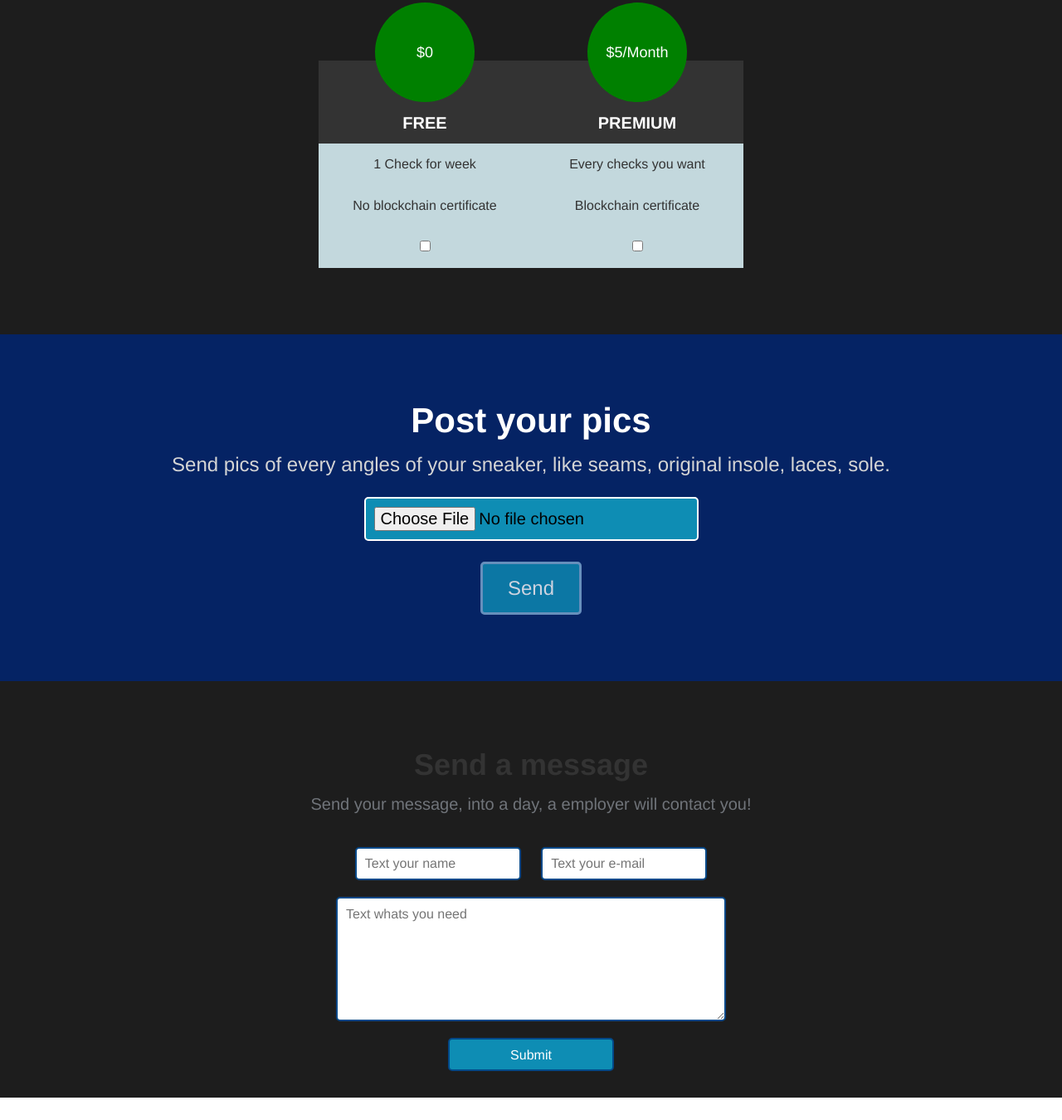
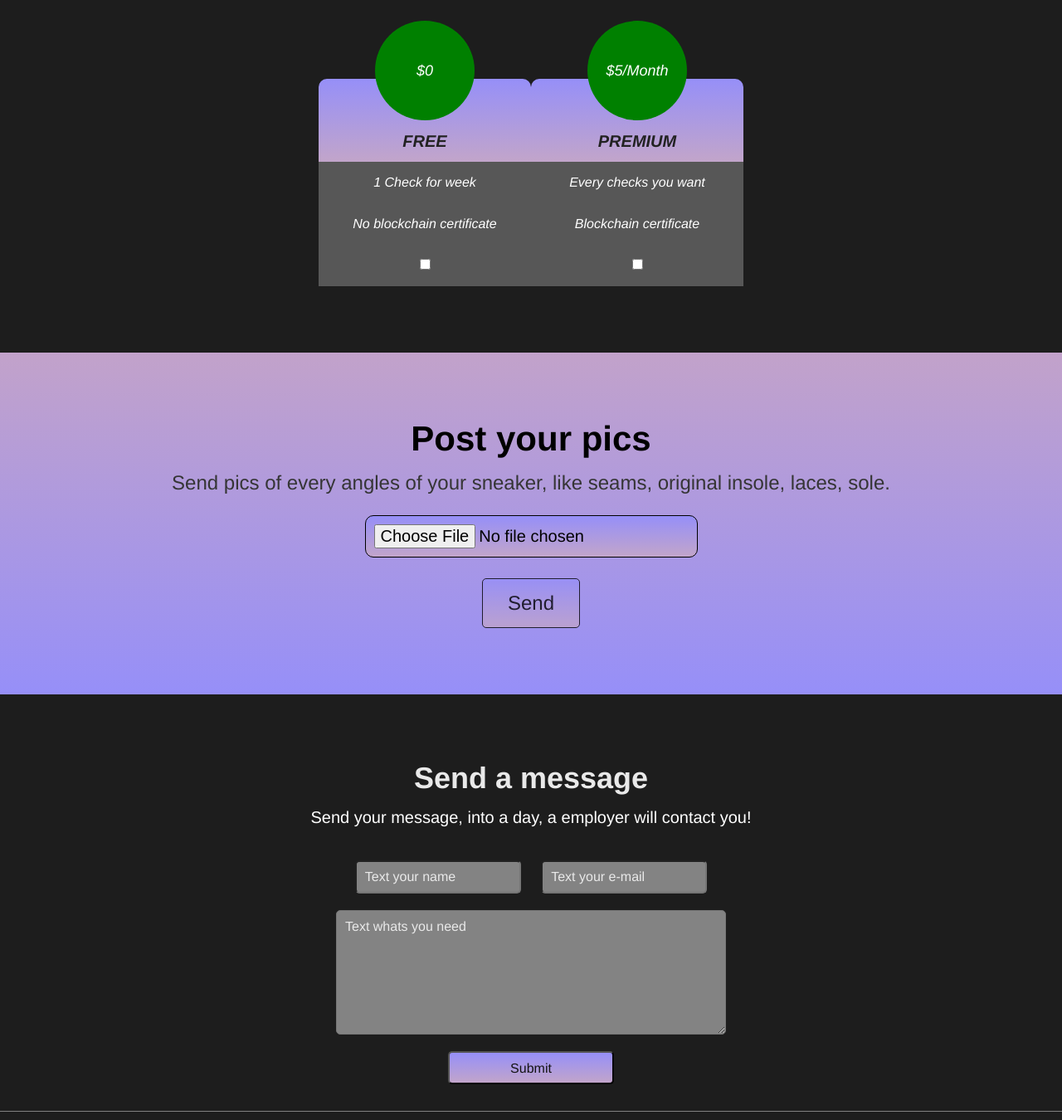
Before and after one commit to LerryHP/Aplicativo-de-certificacao, a plain HTML site: page home.html in a window 1280 px wide. Shown: the part 1210-2560 px from the top of the page at 83% size. Drawn offline with Linux system fonts and the light colour scheme; files that its build step writes are made by us from their sources.

Commit message:
Update styles.css

```diff
--- a/styles.css
+++ b/styles.css
@@ -3,15 +3,22 @@
     padding:0;
     font-family: helvetica;
     box-sizing: border-box;
+
 }
 
-h1,h2,h3{
+h1{
     color: #333;
 
 }
 
+h2{
+    color:#e9e9e9
+}
+
+
+
 p{
-    color: #70747a;
+    color: #ffffff;
 }
 
 
@@ -49,39 +56,46 @@ margin-right: 25px;
 }
 
 .navbar-itens a{
+
     color:white;
     text-decoration: none;
     transition: 0,5s;
 }
 
 .navbar-itens a:hover{
+
     color: #ccc;
 }
 
 .default-btn{
     padding: 15px 20px;
-    background-color: rgb(37, 74, 196);
+    background: linear-gradient(#968FF8, #c2a5ca);
     border-radius: 5px;
+
 }
 .navbar-itens .default-btn:hover{
-
+    transition: 2s;
     color:white;
-    background-color: rgb(31, 67, 185);
+    background: linear-gradient(#756fd4, #aa71b9);
 
 }
 
 .main-banner{
-    background-image: url("../img/fundo.avif");
-    background-size: cover;
+    background-image: url("../img/fundo\ 3.jpeg");
+
     background-position: center;
-    padding: 10rem 0;
-}
+    padding: 10rem ;
+    margin: 0 50px 0 50px;
+    border-radius: 40px;
+
+    }
 
 .main-banner h1, .main-banner p{
-    color: white;
+    color: rgb(3, 3, 3);
     text-align: center;
     font-weight: bold;
-    text-shadow: black 3px 2px 3px;
+    text-shadow: rgb(117, 117, 117) 3px 2px 3px;
+
 }
 
 .main-banner h1{
@@ -93,14 +107,17 @@ margin-right: 25px;
 }
 
 .sneaker{
+    padding: 40px 0 0 0;
 margin: auto;
-width: 150px;
+width: 80%;
 height: 150px;
 
 }
 
 .services-container {
-    padding: 3rem 0;
+    padding: 3rem ;
+    border-bottom:1px solid gray;
+
     }
 
 .services-container ul{
@@ -117,10 +134,11 @@ height: 150px;
     list-style: none;
     text-align: center;
     padding: 20px;
-    border: 2px solid rgb(7, 81, 104);
-    border-radius: 5px;
-    background-color: #e4f0fc;
+    border-radius: 10px;
+    background: linear-gradient(#968FF8, #c2a5ca);
     margin: 10px;
+
+
 }
 
 .services-container h3 {
@@ -129,11 +147,13 @@ height: 150px;
 
 .services-container p {
     line-height: 25px;
+
 }
 
 .pricing-container{
     padding-bottom: 5rem;
     text-align: center;
+
 }
 
 .pricing-container h2 {
@@ -150,11 +170,13 @@ height: 150px;
     justify-content: space-between;
     width: 40%;
     margin: 50px auto 0;
+
 }
 
  .plan{
     flex: 1;
     max-width: 275px;
+
  }
 
  .plan ul {
@@ -165,8 +187,10 @@ height: 150px;
 list-style: none;
 height: 50px;
 line-height: 50px;
-background-color: rgb(195, 216, 221);
-color: #333;
+background-color: #575757;
+color: #ffffff;
+font-style: italic;
+
 
  }
 
@@ -188,8 +212,9 @@ color: #333;
     text-transform: uppercase;
     font-size: 20px;
     font-weight: bold;
-    color:white;
-    background-color: #333;
+    color:rgb(34, 34, 34);
+    background: linear-gradient(#968FF8, #c2a5ca);
+    border-radius: 10px 10px 0 0;
     padding: 50px 0;
  }
 
@@ -204,14 +229,14 @@ cursor: pointer;
  }
 
 .anexos {
-    background-color: rgb(5, 35, 100);
+    background: linear-gradient(#c2a2ca, #968FF8);
     text-align: center;
     padding: 5rem 0;
 
 }
 
 .anexos h2{
-    color: white;
+    color: rgb(0, 0, 0);
     font-size: 42px;
     margin-bottom: 15px;
 
@@ -219,7 +244,7 @@ cursor: pointer;
 
 .anexos p{
 
-    color:#D5D5D5;
+    color:#353535;
     font-size: 24px;
     margin-bottom: 25px;
 }
@@ -229,6 +254,7 @@ display: block;
 border: none;
 border-radius: 1px;
 margin: 0 auto;
+border: 1px solid black;
 
 }
 
@@ -237,20 +263,19 @@ margin: 0 auto;
     padding: 10px;
     font-size: 20px;
     margin-bottom: 25px;
-    border: 2px solid white;
-    background-color: rgb(14, 141, 180);
-    border-radius: 5px;
+    background: linear-gradient(#968FF8, #c2a5ca);
+    border-radius: 10px;
 }
 
 .anexos input[type="submit"] {
-   background-color: rgb(14, 141, 180);
+    background: linear-gradient(#968FF8, #c2a5ca);
    padding: 15px 30px;
-   color: #fff;
+   color: #000000;
    font-size: 24px;
    cursor: pointer;
    opacity: 0.8;
    border-radius: 5px;
-border: 3px solid #7faad3;
+
 
 
 }
@@ -282,8 +307,9 @@ border: 3px solid #7faad3;
     padding: 10px 10px;
     font-size: 16px;
     border-radius: 5px;
-    border: 2px solid #034888;
+    background-color: #838383;
     margin: 0 10px 20px;
+
 }
 
 .contact-container textarea{
@@ -291,21 +317,25 @@ display: block;
 margin: 0 auto 20px;
 width: 470px;
 height: 150px;
+color:#ffffff;
+background-color: #838383;
+
+}
+::placeholder{
+    color:#e9e9e9;
 }
 
 .contact-container input[type="submit"] {
     display: block;
     margin: 0 auto;
-    background-color: rgb(14, 141, 180);
-    color: #FFF;
+    background: linear-gradient(#968FF8, #c2a5ca);
+    color: #141414;
     cursor:pointer;
 }
 
 footer{
 border-top:1px solid gray;
 text-align: center;
-font-weight: bold;
-margin: 50px 0 20px;
 padding: 60px;
 
 }
```
